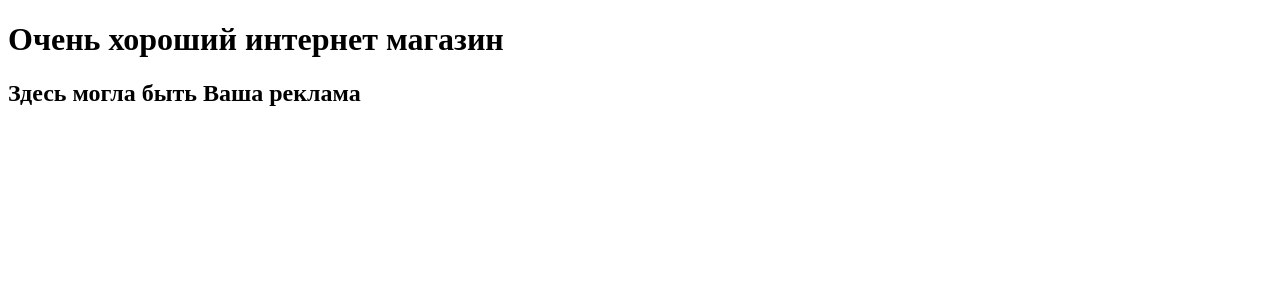
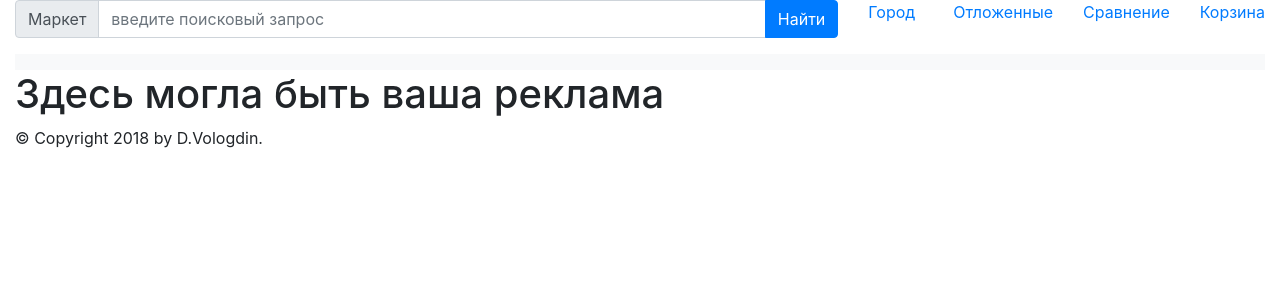
Before and after one commit to ds-vologdin/market-from-flask, a Flask app: page / in a window 1280 px wide. Shown: the top 300 px of the page. Run offline with Flask 2, Linux system fonts and the light colour scheme; data that the repository does not hold is empty; parts of the project's set-up code (start-up, migrations or seed data) failed here and were passed over; some libraries are stand-ins or nearby versions.

Commit message:
Поисковая строка в шаблоне

```diff
--- a/templates/base.html
+++ b/templates/base.html
@@ -13,12 +13,51 @@
   {% endblock %}
 </head>
 <body>
+  <div class="container-fluid">
+    <div class="row">
+      <div class="col-8">
+        <form>
+          <div class="form-group">
+            <div class="input-group">
+              <div class="input-group-prepend">
+                <span class="input-group-text" id="basic-addon1">Маркет</span>
+              </div>
+              <input type="text" class="form-control" id="inputSearch" placeholder="введите поисковый запрос">
+              <div class="input-group-append">
+                <button type="submit" class="btn btn-primary">Найти</button>
+              </div>
+            </div>
+          </div>
+        </form>
+      </div>
+      <div class="col-4">
+        <div class="row">
+          <div class="col">
+            <a href="#">Город</a>
+          </div>
+          <div class="col">
+            <a href="#">Отложенные</a>
+          </div>
+          <div class="col">
+            <a href="#">Сравнение</a>
+          </div>
+          <div class="col">
+            <a href="#">Корзина</a>
+          </div>
+        </div>
+      </div>
+    </div>
+
     <nav class="navbar navbar-expand-lg navbar-light bg-light">
       <div class="collapse navbar-collapse" id="navbarSupportedContent">
         <ul class="navbar-nav mr-auto">
           {% for category in categorys %}
+            {% if main_category_product %}
               {% if main_category_product.id == category.main.id %}
               <li class="nav-item dropdown active">
+              {% else %}
+              <li class="nav-item dropdown">
+              {% endif %}
             {% else %}
               <li class="nav-item dropdown">
             {% endif %}
@@ -27,8 +66,12 @@
               </a>
               <div class="dropdown-menu" aria-labelledby="navbarDropdown">
                 {% for sub_category in category.sub %}
+                  {% if category_product %}
                     {% if category_product.id == sub_category.id %}
                       <a class="dropdown-item active" href="/category/{{ sub_category.id }}/">{{ sub_category.name }}</a>
+                    {% else %}
+                      <a class="dropdown-item" href="/category/{{ sub_category.id }}/">{{ sub_category.name }}</a>
+                    {% endif %}
                   {% else %}
                     <a class="dropdown-item" href="/category/{{ sub_category.id }}/">{{ sub_category.name }}</a>
                   {% endif %}
@@ -39,11 +82,13 @@
         </ul>
       </div>
     </nav>
+
     <div id="content">{% block content %}{% endblock %}</div>
     <div id="footer">
       {% block footer %}
       &copy; Copyright 2018 by D.Vologdin</a>.
       {% endblock %}
+    </div>
   </div>
   <!-- Optional JavaScript -->
   <!-- jQuery first, then Popper.js, then Bootstrap JS -->
--- a/templates/index.html
+++ b/templates/index.html
@@ -1,18 +1,4 @@
-<!DOCTYPE html>
-<html>
-  <head>
-    <meta http-equiv="Content-Type" content="text/html; charset=utf-8" />
-  </head>
-  <body>
-    <h1>Очень хороший интернет магазин</h1>
-    <ul>
-      {% for category in categorys %}
-        <li>{{ category.main }}</li>
-        {% for sub_category in category.sub %}
-          <p>{{ sub_category }}</p>
-        {% endfor %}
-      {% endfor %}
-    </ul>
-    <h2>Здесь могла быть Ваша реклама</h2>
-  </body>
-</html>
+{% extends "base.html" %}
+{% block content %}
+<h1>Здесь могла быть ваша реклама</h1>
+{% endblock %}
```
Also changed, not shown: templates/product.html (+11 -4 lines). Lines whose indentation alone changed are shown as unchanged.
